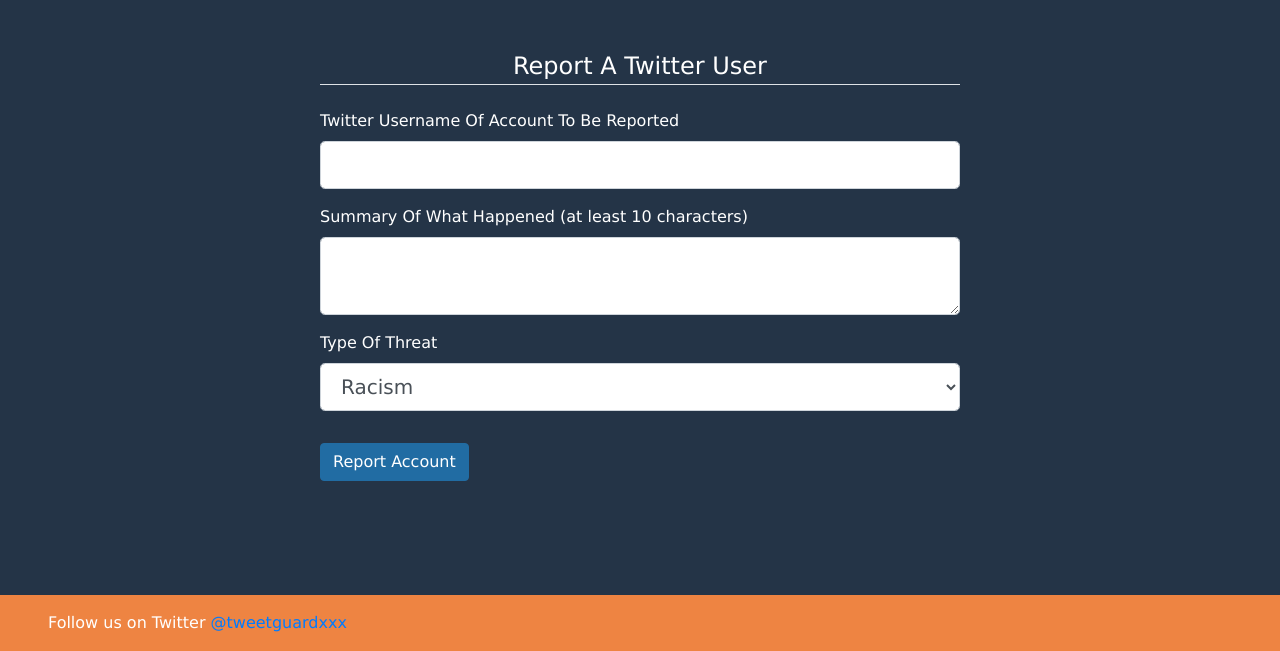
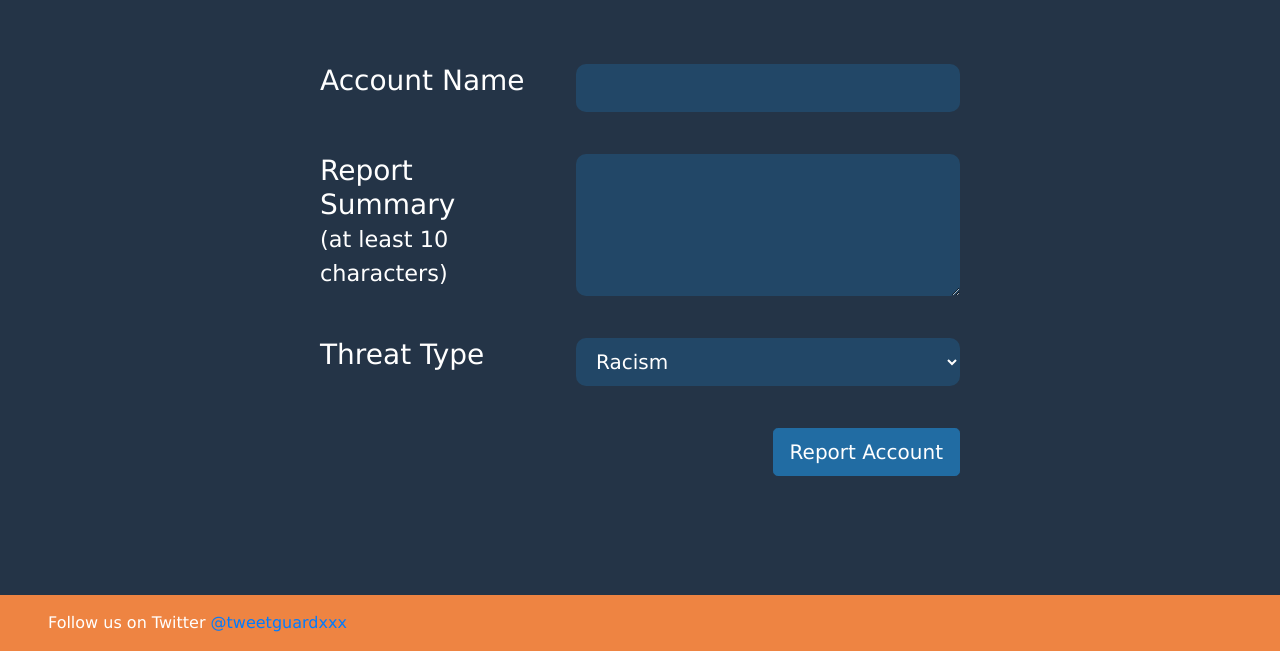
Before and after one commit to pkia/Twitter_Threat_Scanner, a Flask app: page /report in a window 1280 px wide. Shown: the part 149-800 px from the top of the page. Run offline with Flask 2, Linux system fonts and the light colour scheme; the visitor is signed in with stand-in values (Sample User, id 1); parts of the project's set-up code (start-up, migrations or seed data) failed here and were passed over; some libraries are stand-ins or nearby versions.

Commit message:
pimp out reports page

```diff
--- a/webapp/forms.py
+++ b/webapp/forms.py
@@ -7,14 +7,14 @@ from markupsafe import Markup
 
 
 class ReportForm(FlaskForm):
-    username = StringField('Twitter Username Of Account To Be Reported',
+    username = StringField('Account Name',
                            validators=[DataRequired(), Length(min=3, max=15)])
 
-    threat_field = SelectField('Type Of Threat',
+    threat_field = SelectField('Threat Type',
                                choices=["Racism", "Hate", "Violence", "Sexism", "Homophobia", "Transphobia", "Offensive", "Fraud"],
                                validators=[DataRequired()])
 
-    summary = TextAreaField('Summary Of What Happened (at least 10 characters)',
+    summary = TextAreaField("Report Summary" + Markup('<br>') + Markup('<small>') + "(at least 10 characters)" + Markup('</small>'),
                            validators=[DataRequired(), Length(min=10, max=500)])
 
     submit = SubmitField("Report Account")
--- a/webapp/static/site.css
+++ b/webapp/static/site.css
@@ -169,7 +169,7 @@ a[href^="/database/"]:hover, #three:hover {
   opacity: 0.5;
 }*/
 
-.new-form .form-control {
+.new-form .form-control, .report-form .form-control {
   background-color: rgba(29, 155, 240, 0.19);
   border: none;
   border-color: #fff;
@@ -177,8 +177,27 @@ a[href^="/database/"]:hover, #three:hover {
   color: #fff;
 }
 
-.new-form .form-control:focus {
+.new-form .form-control:focus, .report-form .form-control:focus {
   box-shadow: -1px -1px 5px white, 1px 1px 5px white;
+}
+
+.report-form fieldset .form-group {
+  display: flex;
+  margin-bottom: 1.5em;
+}
+
+.report-form fieldset .form-control-label {
+  flex-basis: 40%;
+  padding-right: 1em;
+}
+
+.report-form fieldset .form-control {
+  flex-basis: 60%;
+  border-radius: 10px;
+}
+
+.report-form {
+  margin-bottom: 4em;
 }
 
 .control-font {
--- a/webapp/templates/report.html
+++ b/webapp/templates/report.html
@@ -1,11 +1,10 @@
 {% extends "layout.html" %}
 {% block main %}
     <div class="content-section mb-5">
-        <form method="POST" action="" onsubmit="showLoader()" class="w-50 mx-auto mt-5">
+        <form method="POST" action="" onsubmit="showLoader()" class="w-50 mx-auto mt-5 report-form">
             {{ form.hidden_tag() }}
-            <fieldset class="form-group">
-                <legend class="border-bottom mb-4">Report A Twitter User</legend>
-                <div class="form-group">
+            <fieldset class="form-group h3 mb-0">
+                <div class="form-group mt-3">
                     {{ form.username.label(class="form-control-label") }}
                     {{ form.username(class="form-control form-control-lg") }}
                 </div>
@@ -19,8 +18,8 @@
                 </div>
             </fieldset>
 
-            <div class="form-group">
-                {{ form.submit(class="btn btn-primary") }}
+            <div class="form-group text-right h5">
+                {{ form.submit(class="btn btn-primary btn-lg") }}
             </div>
         </form>
     </div>
--- a/webapp/views.py
+++ b/webapp/views.py
@@ -150,8 +150,11 @@ def report():
             return redirect(url_for("database"))
         except:
             flash(f"Sorry. That account does not exist", "danger") # if account doesn't exist then flash this
-    elif form.submit.data:
-        flash(f"Sorry. That username is invalid.", "danger")
+    elif form.summary.data is not None:
+        if len(form.summary.data) < 10:
+            flash(f"Summary must contain a minimum of 10 characters", "danger")
+        else:
+            flash(f"Sorry. That username is invalid.", "danger")
     return render_template('report.html', form=form, title="Make A Report")
 
 
```
